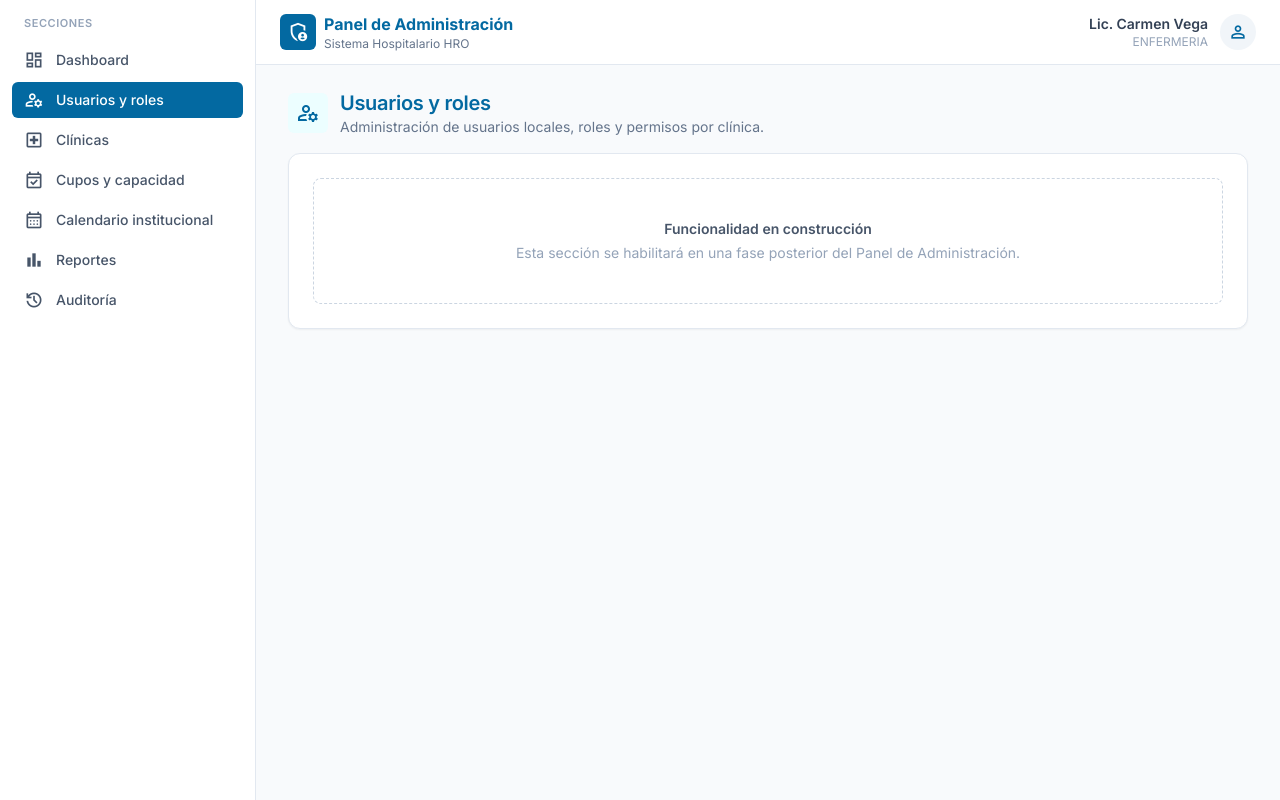
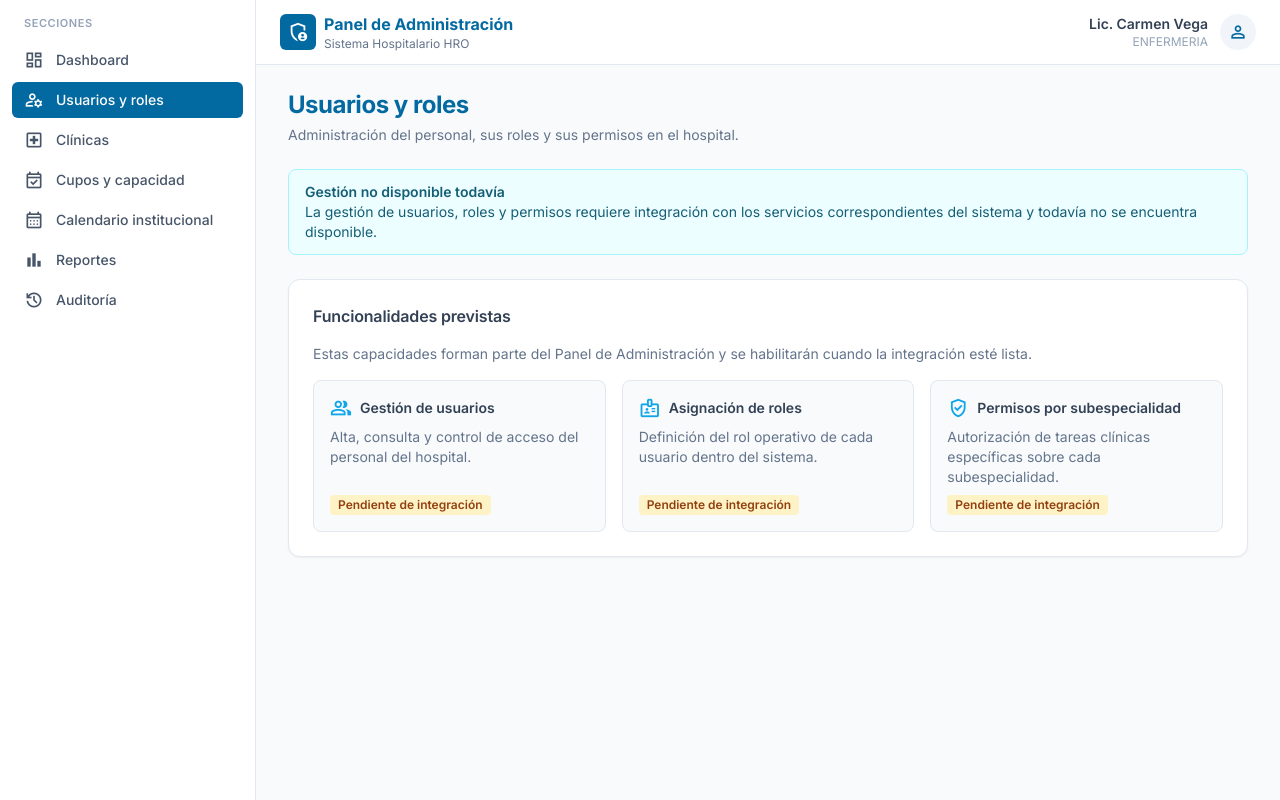
Before and after one commit to Luis0523/hro-hospital-system, a React (Vite) app in the folder frontend/: page /administracion/usuarios in a window 1280 px wide. Built offline with nearby package versions, Linux system fonts and the light colour scheme; no server answers.

Commit message:
feat: documentar gestion pendiente de usuarios y roles

```diff
--- a/frontend/src/modules/administracion/pages/UsuariosPage.jsx
+++ b/frontend/src/modules/administracion/pages/UsuariosPage.jsx
@@ -1,11 +1,84 @@
-import SeccionPlaceholder from '../components/SeccionPlaceholder.jsx'
+/**
+ * Vista informativa de "Usuarios y roles".
+ *
+ * --- NOTA TÉCNICA (solo para desarrollo; NO se muestra en la interfaz) ---
+ * Detalles confirmados durante la inspección del backend vigente:
+ *   - Existe la tabla `usuario_referencia` como registro local del usuario del
+ *     proveedor externo de autenticación (aprovisionado automáticamente).
+ *   - El rol del usuario vive en una columna (`rol_principal`) y NO es una
+ *     entidad administrativa REST.
+ *   - Existe `permiso_subespecialidad`, que relaciona usuario, subespecialidad
+ *     y tipo de permiso.
+ *   - El backend NO expone controladores CRUD administrativos para usuarios,
+ *     roles ni permisos.
+ *
+ * Estos detalles NO constituyen un contrato REST consumible por el frontend.
+ * No implementar endpoints, mocks ni datos ficticios a partir de ellos.
+ * La vista se limita a informar que la gestión está pendiente de integración.
+ */
+
+import Alert from '@/shared/components/ui/Alert.jsx'
+import Card from '@/shared/components/ui/Card.jsx'
+import Icon from '@/shared/components/ui/Icon.jsx'
+
+const FUNCIONALIDADES_PREVISTAS = [
+  {
+    titulo: 'Gestión de usuarios',
+    descripcion: 'Alta, consulta y control de acceso del personal del hospital.',
+    icono: 'group',
+  },
+  {
+    titulo: 'Asignación de roles',
+    descripcion: 'Definición del rol operativo de cada usuario dentro del sistema.',
+    icono: 'badge',
+  },
+  {
+    titulo: 'Permisos por subespecialidad',
+    descripcion: 'Autorización de tareas clínicas específicas sobre cada subespecialidad.',
+    icono: 'verified_user',
+  },
+]
 
 export default function UsuariosPage() {
   return (
-    <SeccionPlaceholder
-      titulo="Usuarios y roles"
-      descripcion="Administración de usuarios locales, roles y permisos por clínica."
-      icono="manage_accounts"
-    />
+    <section className="space-y-6">
+      <header className="space-y-1">
+        <h2 className="text-headline-lg text-hro-blue">Usuarios y roles</h2>
+        <p className="text-sm text-slate-500">
+          Administración del personal, sus roles y sus permisos en el hospital.
+        </p>
+      </header>
+
+      <Alert tone="info" title="Gestión no disponible todavía">
+        La gestión de usuarios, roles y permisos requiere integración con los servicios
+        correspondientes del sistema y todavía no se encuentra disponible.
+      </Alert>
+
+      <Card className="space-y-4">
+        <h3 className="text-headline-sm text-slate-700">Funcionalidades previstas</h3>
+        <p className="text-sm text-slate-500">
+          Estas capacidades forman parte del Panel de Administración y se habilitarán cuando la
+          integración esté lista.
+        </p>
+
+        <ul className="grid grid-cols-1 gap-4 sm:grid-cols-3">
+          {FUNCIONALIDADES_PREVISTAS.map((funcionalidad) => (
+            <li
+              key={funcionalidad.titulo}
+              className="flex flex-col gap-2 rounded-xl border border-slate-200 bg-slate-50 p-4"
+            >
+              <div className="flex items-center gap-2">
+                <Icon name={funcionalidad.icono} className="text-[22px] text-hro-celeste" />
+                <h4 className="text-sm font-semibold text-slate-700">{funcionalidad.titulo}</h4>
+              </div>
+              <p className="text-sm text-slate-500">{funcionalidad.descripcion}</p>
+              <span className="mt-auto inline-flex w-fit rounded bg-amber-100 px-2 py-0.5 text-xs font-semibold text-amber-800">
+                Pendiente de integración
+              </span>
+            </li>
+          ))}
+        </ul>
+      </Card>
+    </section>
   )
 }
```
Also changed, not shown: 1 other file (tests, documents, lock files or other folders).
